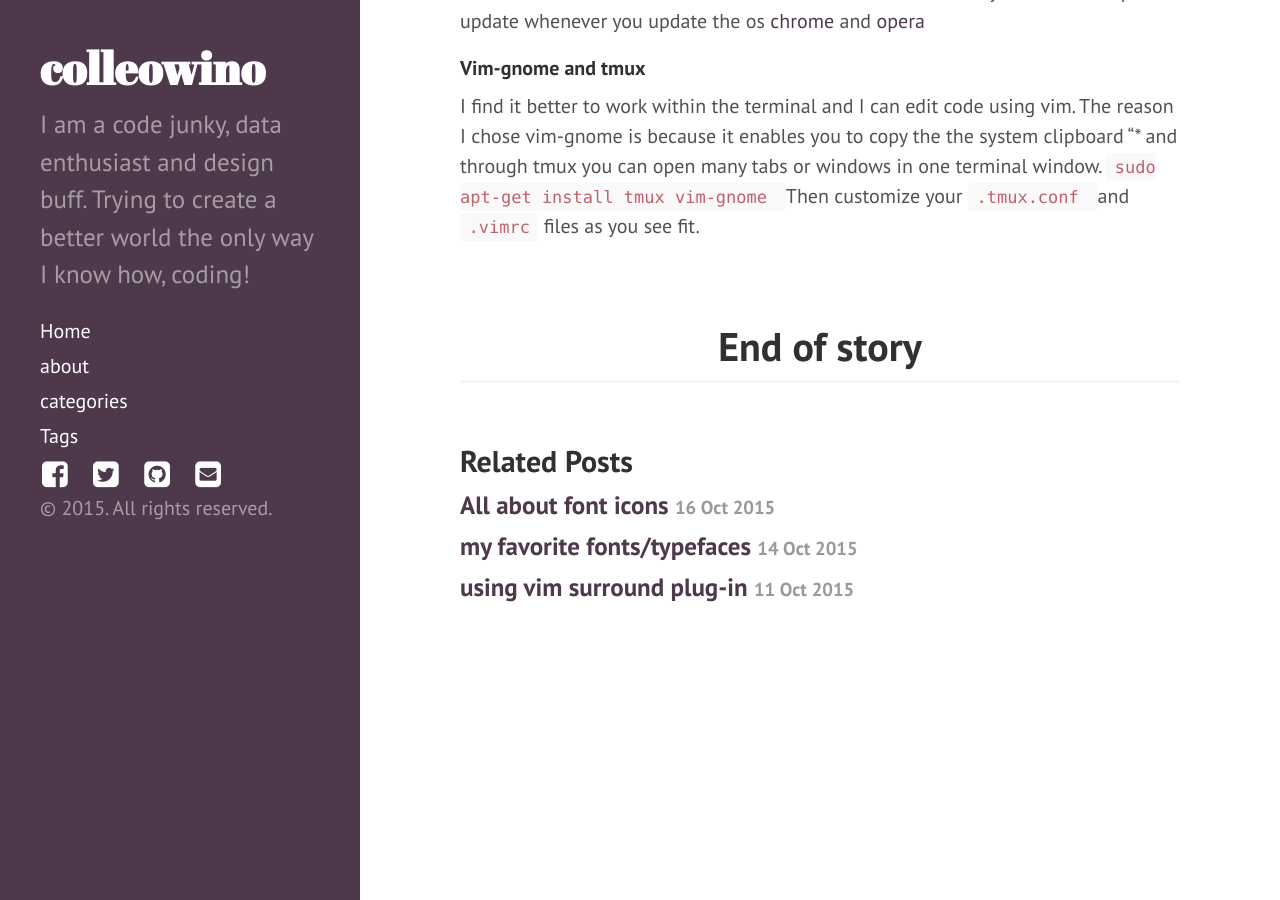
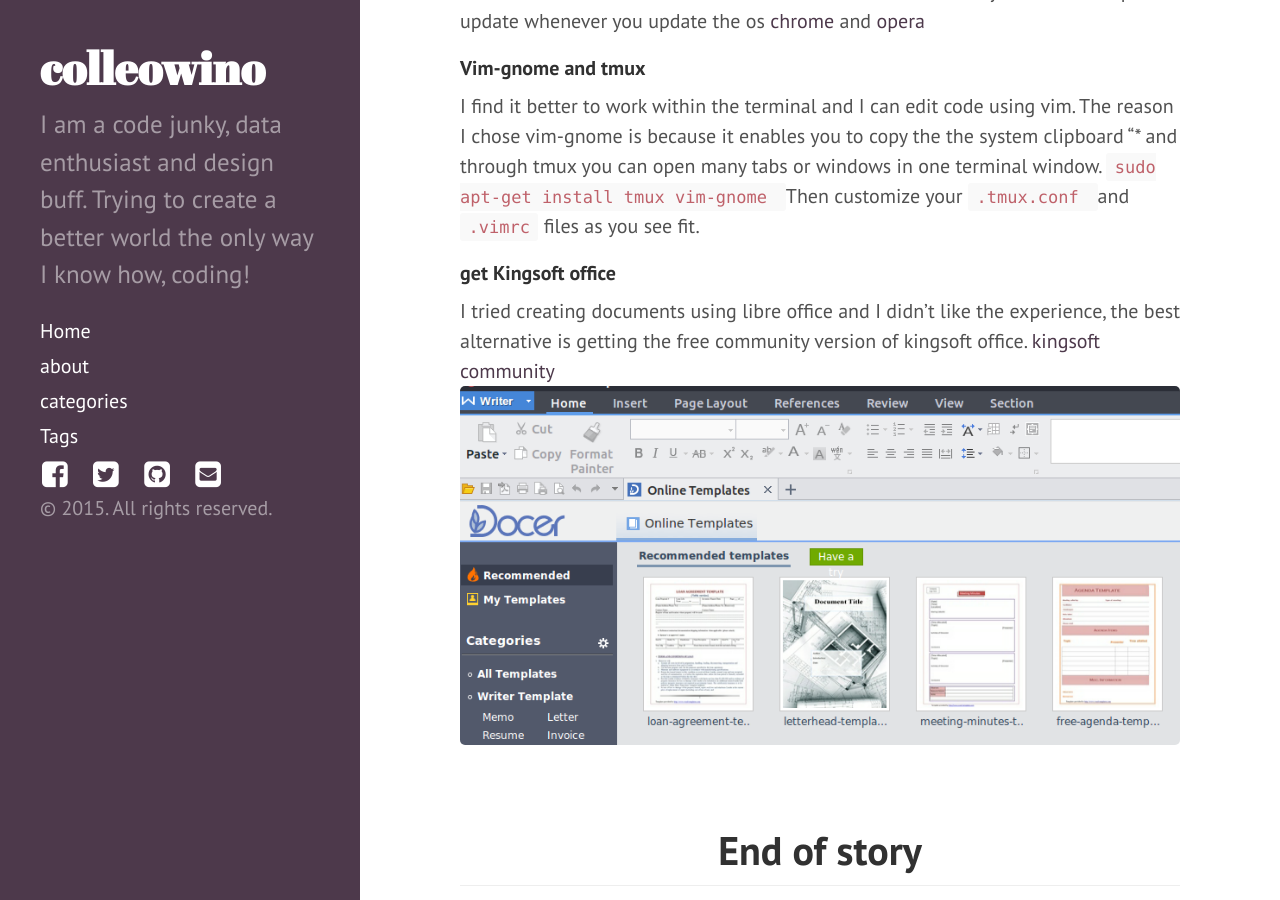
Before and after one commit to colleowino/colleowino.github.io, a Jekyll site: the page built from _posts/2015-10-06-favorite-ubuntu-apps.md, in a window 1280 px wide and 900 px high, scrolled down 1893 px. Built offline with Jekyll 4.4.1, drawn with Linux system fonts in a browser that asks for light colours; nearby versions of some CDN libraries; comment, search, counter and statistics services are not loaded.

Commit message:
+added fav ubuntu apps

```diff
--- a/_posts/2015-10-06-favorite-ubuntu-apps.md
+++ b/_posts/2015-10-06-favorite-ubuntu-apps.md
@@ -47,3 +47,8 @@
 I find it better to work within the terminal and I can edit code using vim. The reason I chose vim-gnome is because it enables you to copy the the system clipboard "\* and through tmux you can open many tabs or windows in one terminal window.
 <code>sudo apt-get install tmux vim-gnome </code>
 Then customize your <code>.tmux.conf </code> and <code>.vimrc</code> files as you see fit.
+
+#### get Kingsoft office
+I tried creating documents using libre office and I didn't like the experience, the best alternative is getting the free community version of kingsoft office.
+[kingsoft community](http://wps-community.org/download.html)
+![kingsoft writer](/img/kingsoft-writer.png " screen after launching kingsoft office ")
```
Also changed, not shown: img/kingsoft-writer.png (added).
